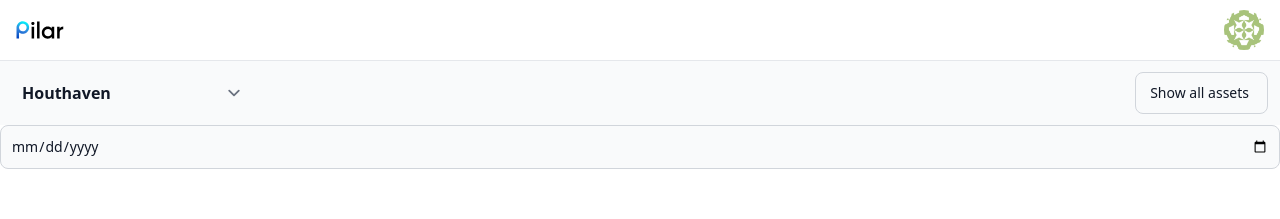
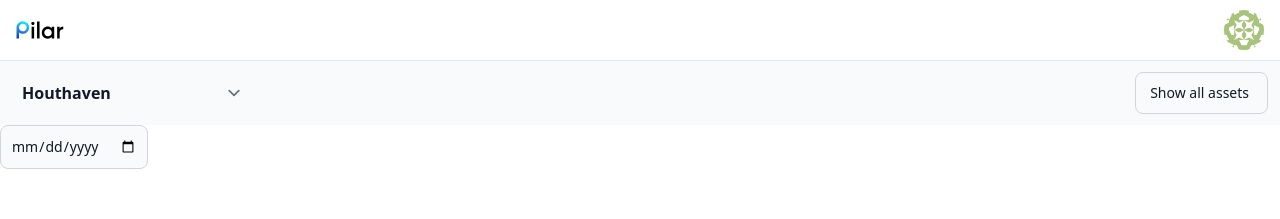
Before and after one commit to Alee-star/pilar-app, a React (Vite) app: page / in a window 1280 px wide. Shown: the top 219 px of the page. Built offline with nearby package versions, Linux system fonts and the light colour scheme.

Commit message:
feat: banner page is created

```diff
--- a/src/App.tsx
+++ b/src/App.tsx
@@ -1,6 +1,6 @@
-import DatePicker from "./components/DatePicker";
 import Header from "./components/Header";
 import Navbar from "./components/Navbar";
+import Banner from "./pages/banner";
 import "./index.css";
 
 function App() {
@@ -9,7 +9,7 @@ function App() {
       <div className="h-screen overflow-hidden flex flex-col">
         <Header />
         <Navbar />
-        <DatePicker placeholder="mm/dd/yyyy" />
+        <Banner />
       </div>
     </>
   );
--- /dev/null
+++ b/src/pages/Banner.tsx
@@ -0,0 +1,11 @@
+import DatePicker from "../components/DatePicker";
+
+const Banner = () => {
+  return (
+    <div className="flex overflow-hidden">
+      <DatePicker placeholder="dd/mm/yyyy" />
+    </div>
+  );
+};
+
+export default Banner;
```
